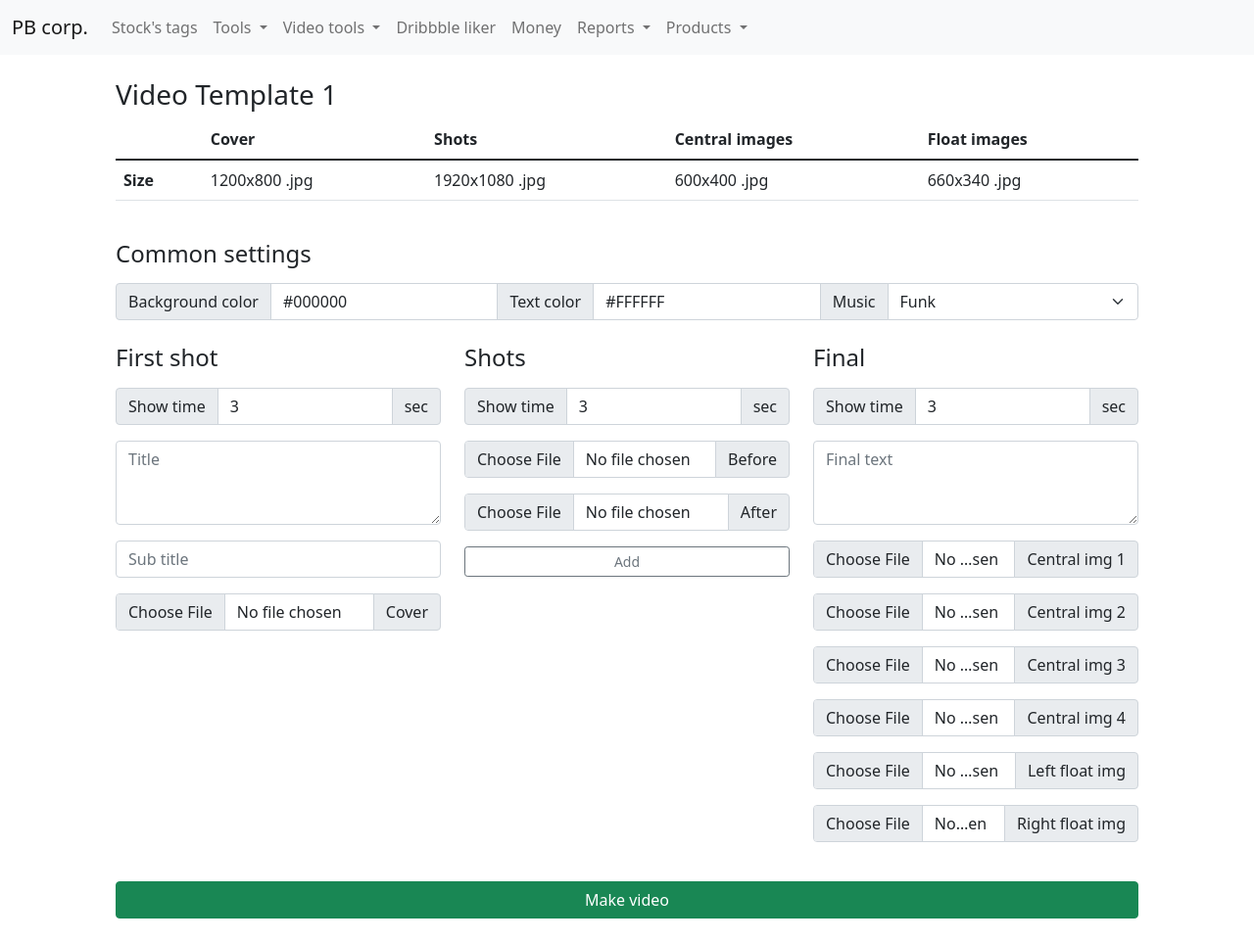
After one commit to vcslav-v/pb-portal, a Flask app: page /tools/video-template-1 in a window 1280 px wide. The commit adds this page. Shown: the whole page at 98% size. Run offline with Flask 2, Linux system fonts and the light colour scheme; parts of the project's set-up code (start-up, migrations or seed data) failed here and were passed over.

Commit message:
add video

```diff
--- a/pb_portal/app.py
+++ b/pb_portal/app.py
@@ -1,10 +1,12 @@
 from flask import Flask, redirect, url_for
 from flask_httpauth import HTTPBasicAuth
+import os
 
 from pb_portal import routes
 
 app = Flask(__name__)
 auth = HTTPBasicAuth()
+app.secret_key = os.environ.get('FLASK_SECRET', '')
 app.register_blueprint(routes.tools.app_route, name='tools')
 app.register_blueprint(routes.drbl_like.app_route, name='drbl_like')
 app.register_blueprint(routes.money.app_route, name='money')
--- a/pb_portal/connectors/__init__.py
+++ b/pb_portal/connectors/__init__.py
@@ -1,4 +1,4 @@
-from . import tag_board, graphic, drbl_like, finam, link_dealer, dm_parser, contracts
+from . import tag_board, graphic, drbl_like, finam, link_dealer, dm_parser, contracts, video
 
 __all__ = [
     'tag_board',
@@ -8,4 +8,5 @@ __all__ = [
     'link_dealer',
     'dm_parser',
     'contracts',
+    'video',
 ]
--- a/pb_portal/routes/tools.py
+++ b/pb_portal/routes/tools.py
@@ -1,6 +1,13 @@
-from flask import Blueprint, render_template, request, send_file
+import os
+import shutil
+import zipfile
+
+from flask import (Blueprint, flash, redirect, render_template, request,
+                   send_file, url_for)
 from loguru import logger
 from pb_portal import connectors
+from pydantic import ValidationError
+from datetime import datetime
 
 app_route = Blueprint('route', __name__, url_prefix='/tools')
 
@@ -67,3 +74,102 @@ def gify():
 @app_route.route('/get_utm', methods=['POST'])
 def get_utm():
     return connectors.link_dealer.get_utm(**request.form.to_dict()).json()
+
+
+@logger.catch
+@app_route.route('/all-videos', methods=['GET'])
+def all_videos():
+    page = connectors.video.get_page()
+    return render_template(
+        'videos_list.html',
+        page=page,
+    )
+
+
+@logger.catch
+@app_route.route('/rm-video', methods=['POST'])
+def rm_video():
+    connectors.video.rm_video(request.form.get('uid'))
+    return "200"
+
+
+@logger.catch
+@app_route.route('/dwn-video', methods=['POST'])
+def dwn_video():
+    return connectors.video.get_link(request.form.get('uid'))
+
+
+@logger.catch
+@app_route.route('/video-template-1', methods=['GET', 'POST'])
+def video_template_1():
+    if request.method == 'GET':
+        return render_template(
+            'video_template_1.html',
+        )
+    elif request.method == 'POST':
+        try:
+            t1_data = connectors.video.schemas.Template1(
+                background_color=request.form.get('t1_bg_color'),
+                text_colour=request.form.get('t1_text_color'),
+                title=request.form.get('t1_title'),
+                sub_title=request.form.get('t1_subtitle'),
+                final_text=request.form.get('t1_final_text'),
+                time_cover=request.form.get('t1_cover_time'),
+                time_shot=request.form.get('t1_shot_time'),
+                time_final=request.form.get('t1_final_time'),
+                music=request.form.get('t1_music'),
+            )
+        except ValidationError:
+            flash('Wrong data', category='error')
+            return redirect(url_for('tools.video_template_1'))
+        name = ' '.join(t1_data.title)
+        temp_dir_name = f'video_template_files-{datetime.utcnow().strftime("%Y%m%d%H%M%S%f")}'
+        os.makedirs(temp_dir_name)
+        zip_name = 'out.zip'
+        try:
+            video_template_file_prepare(temp_dir_name, t1_data, request.files.lists(), zip_name)
+        except Exception:
+            shutil.rmtree(temp_dir_name)
+            flash('Wrong imgs', category='error')
+            return redirect(url_for('tools.video_template_1'))
+        try:
+            connectors.video.make_video_t1(os.path.join(temp_dir_name, zip_name), name)
+        except Exception:
+            shutil.rmtree(temp_dir_name)
+            flash('System error', category='error')
+            return redirect(url_for('tools.video_template_1'))
+
+        shutil.rmtree(temp_dir_name)
+        flash('New task is added')
+        return redirect(url_for('tools.all_videos'))
+
+
+def video_template_file_prepare(temp_dir_name, t1_data, files, zip_name):
+    with open(os.path.join(temp_dir_name, 'settings.json'), 'w') as settings_file:
+        settings_file.write(t1_data.json())
+
+    for file_req in files:
+        field_name, field_data = file_req
+        field_data = field_data[0]
+        if field_data.content_type != 'image/jpeg':
+            raise ValueError
+        if field_name == 't1_cover':
+            path = os.path.join(temp_dir_name, 'cover.jpg')
+        elif field_name.startswith('t1_central'):
+            cental_num = field_name.split('|')[-1]
+            path = os.path.join(temp_dir_name, f'final.cent.{cental_num}.jpg')
+        elif field_name == 't1_float_left':
+            path = os.path.join(temp_dir_name, 'final.left.jpg')
+        elif field_name == 't1_float_right':
+            path = os.path.join(temp_dir_name, 'final.right.jpg')
+        elif field_name.startswith('t1_shot'):
+            shot_num = field_name.split('|')[-1]
+            after_before_state = field_name.split('|')[-2]
+            path = os.path.join(temp_dir_name, f'shot.{after_before_state}.{shot_num}.jpg')
+        field_data.save(path)
+
+    zip_file = zipfile.ZipFile(os.path.join(temp_dir_name, zip_name), 'w')
+    for root, dirs, files in os.walk(temp_dir_name):
+        for file in files:
+            if file != zip_name:
+                zip_file.write(os.path.join(root, file), arcname=file)
--- a/pb_portal/templates/base.html
+++ b/pb_portal/templates/base.html
@@ -29,6 +29,15 @@
                                   <li><a class="dropdown-item" href="{{ url_for('tools.graphics') }}">Graphics</a></li>
                                   <li><a class="dropdown-item" href="{{ url_for('tools.utm') }}">UTM</a></li>
                                   <li><a class="dropdown-item" href="{{ url_for('contracts.contracts') }}">Contracts</a></li>
+                                </ul>
+                            </li>
+                            <li class="nav-item dropdown">
+                                <a class="nav-link dropdown-toggle" href="#" id="navbarDropdown" role="button" data-bs-toggle="dropdown" aria-expanded="false">
+                                    Video tools
+                                </a>
+                                <ul class="dropdown-menu" aria-labelledby="navbarDropdown">
+                                  <li><a class="dropdown-item" href="{{ url_for('tools.all_videos') }}">All</a></li>
+                                  <li><a class="dropdown-item" href="{{ url_for('tools.video_template_1') }}">Template 1</a></li>
                                 </ul>
                             </li>
                             <li class="nav-item">
--- /dev/null
+++ b/pb_portal/templates/video_template_1.html
@@ -0,0 +1,153 @@
+{% extends "base.html" %}
+{% block app_content %}
+<div class="container">
+    <div class="row m-4">
+        <div class="col-12">
+            <h3>Video Template 1</h3>
+            <table class="table">
+                <thead>
+                  <tr>
+                    <th scope="col"></th>
+                    <th scope="col">Cover</th>
+                    <th scope="col">Shots</th>
+                    <th scope="col">Central images</th>
+                    <th scope="col">Float images</th>
+                  </tr>
+                </thead>
+                <tbody>
+                  <tr>
+                    <th scope="row">Size</th>
+                    <td>1200x800 .jpg</td>
+                    <td>1920x1080 .jpg</td>
+                    <td>600x400 .jpg</td>
+                    <td>660x340 .jpg</td>
+                  </tr>
+
+                </tbody>
+              </table>
+        </div>
+    </div>
+    <form id="t1_form" action="{{ url_for('tools.video_template_1') }}" method="post" enctype="multipart/form-data">
+        <div class="row my-2 mx-4">
+            <div class="col-4">
+                <h4>Common settings</h4>
+            </div>
+        </div>
+        <div class="row my-2 mx-4">
+            <div class="col-12">
+                <div class="input-group mb-3">
+                    <span class="input-group-text" id="basic-addon1">Background color</span>
+                    <input type="text" class="form-control" id="t1_bg_color" placeholder="#000000" value="#000000" name="t1_bg_color" required>
+                    <span class="input-group-text" id="basic-addon1">Text color</span>
+                    <input type="text" class="form-control" id="t1_text_color" placeholder="#FFFFFF" value="#FFFFFF" name="t1_text_color" required>
+                    <label class="input-group-text" for="t1_music">Music</label>
+                    <select class="form-select" id="t1_music" name="t1_music">
+                        <option value="funk">Funk</option>
+                        <option value="grunge">Grunge</option>
+                        <option value="summer">Summer</option>
+                    </select>
+
+                </div>
+            </div>
+        </div>
+        <div class="row my-2 mx-4">
+            <div class="col-4">
+                <h4>First shot</h4>
+            </div>
+            <div class="col-4">
+                <h4>Shots</h4>
+            </div>
+            <div class="col-4">
+                <h4>Final</h4>
+            </div>
+        </div>
+        <div class="row my-2 mx-4">
+            <div class="col-4">
+                <div class="input-group mb-3">
+                    <span class="input-group-text" id="basic-addon1">Show time</span>
+                    <input type="text" class="form-control" id="t1_cover_time" placeholder="3" value="3" name="t1_cover_time" required>
+                    <span class="input-group-text" id="basic-addon1">sec</span>
+                </div>
+                <div class="mb-3">
+                    <textarea class="form-control" id="t1_title" rows="3"placeholder="Title" name="t1_title" required></textarea>
+                </div>
+                <div class="mb-3">
+                    <input type="text" class="form-control" id="t1_subtitle" placeholder="Sub title" name="t1_subtitle" required>
+                </div>
+                <div class="input-group mb-3">
+                    <input type="file" class="form-control" id="t1_cover" name="t1_cover" required>
+                    <label class="input-group-text" for="t1_cover">Cover</label>
+                </div>
+            </div>
+            <div class="col-4">
+                <div class="input-group mb-3">
+                    <span class="input-group-text" id="basic-addon1">Show time</span>
+                    <input type="text" class="form-control" id="t1_shot_time" placeholder="3" value="3" name="t1_shot_time" required>
+                    <span class="input-group-text" id="basic-addon1">sec</span>
+                </div>
+                <div id="t1_shots_place">
+                    <div class="input-group mb-3">
+                        <input type="file" class="form-control" id="t1_shot|before|0" name="t1_shot|before|0" required>
+                        <label class="input-group-text" for="t1_shot|before|0">Before</label>
+                    </div>
+                    <div class="input-group mb-3">
+                        <input type="file" class="form-control" id="t1_shot|after|0" name="t1_shot|after|0" required>
+                        <label class="input-group-text" for="t1_shot|after|0">After</label>
+                    </div>
+                </div>
+                <div class="d-grid gap-2">
+                    <button type="button" class="btn btn-outline-secondary btn-sm" id="t1_add_shots">Add</button>
+                </div>
+            </div>
+            <div class="col-4">
+                <div class="input-group mb-3">
+                    <span class="input-group-text" id="basic-addon1">Show time</span>
+                    <input type="text" class="form-control" id="t1_final_time" placeholder="3" value="3" name="t1_final_time" required>
+                    <span class="input-group-text" id="basic-addon1">sec</span>
+                </div>
+                <div class="mb-3">
+                    <textarea class="form-control" id="t1_final_text" rows="3"placeholder="Final text" name="t1_final_text" required></textarea>
+                </div>
+                <div class="input-group mb-3">
+                    <input type="file" class="form-control" id="t1_central|0" name="t1_central|0" required>
+                    <label class="input-group-text" for="t1_central|0">Central img 1</label>
+                </div>
+                <div class="input-group mb-3">
+                    <input type="file" class="form-control" id="t1_central|1" name="t1_central|1" required>
+                    <label class="input-group-text" for="t1_central|1">Central img 2</label>
+                </div>
+                <div class="input-group mb-3">
+                    <input type="file" class="form-control" id="t1_central|2" name="t1_central|2" required>
+                    <label class="input-group-text" for="t1_central|2">Central img 3</label>
+                </div>
+                <div class="input-group mb-3">
+                    <input type="file" class="form-control" id="t1_central|3" name="t1_central|3" required>
+                    <label class="input-group-text" for="t1_central|3">Central img 4</label>
+                </div>
+                <div class="input-group mb-3">
+                    <input type="file" class="form-control" id="t1_float_left" name="t1_float_left" required>
+                    <label class="input-group-text" for="t1_float_left">Left float img</label>
+                </div>
+                <div class="input-group mb-3">
+                    <input type="file" class="form-control" id="t1_float_right" name="t1_float_right" required>
+                    <label class="input-group-text" for="t1_float_right">Right float img</label>
+                </div>
+            </div>
+        </div>
+        <div class="row m-4">
+            <div class="d-grid gap-2">
+                <button type="submit" class="btn btn-success" id="t1_add_shots">Make video</button>
+            </div>
+        </div>
+    </form>
+</div>
+{% endblock %}
+{% block script %}
+<script>
+    var num_shot = 0;
+    $("#t1_add_shots").on("click", function(){
+        num_shot += 1;
+        $("#t1_shots_place").append('<div class="input-group mb-3"><input type="file" class="form-control" id="t1_shot|before|'+num_shot+'" name="t1_shot|before|'+num_shot+'" required><label class="input-group-text" for="t1_shot|before|'+num_shot+'">Before</label></div> <div class="input-group mb-3"><input type="file" class="form-control" id="t1_shot|after|'+num_shot+'" name="t1_shot|after|'+num_shot+'" required><label class="input-group-text" for="t1_shot|after|'+num_shot+'">After</label></div>')
+    })
+</script>
+{% endblock %}
```
Also changed, not shown: pb_portal/connectors/video/__init__.py (added, +10 -0 lines), pb_portal/connectors/video/main.py (added, +50 -0 lines), pb_portal/connectors/video/schemas.py (added, +49 -0 lines), pb_portal/templates/videos_list.html (added, +99 -0 lines).
